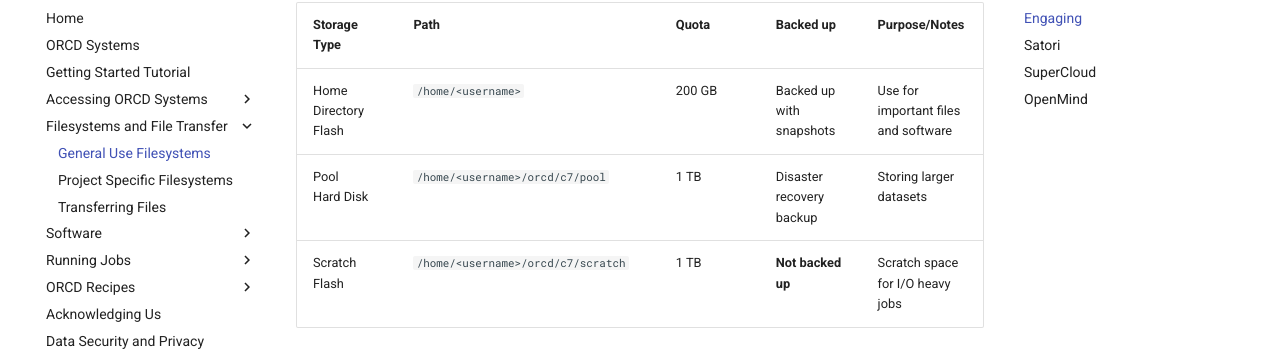
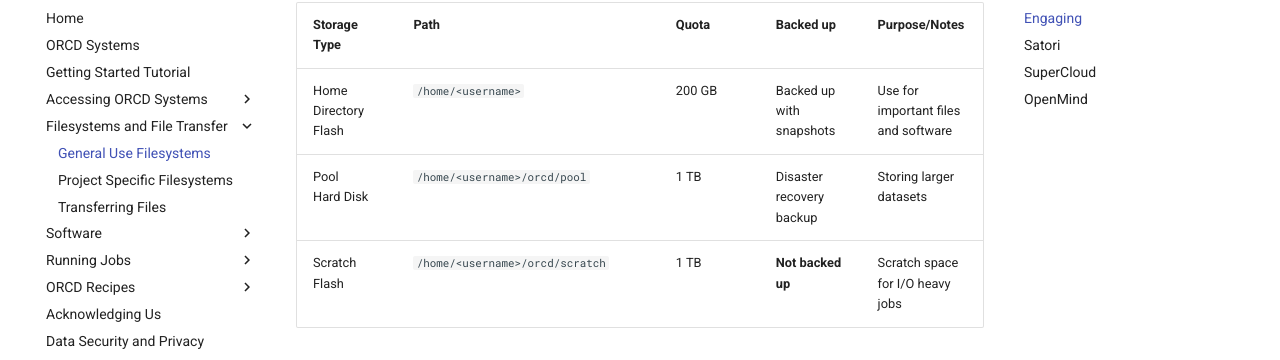
Before and after one commit to mit-orcd/orcd-docs-edit, an MkDocs documentation site: the page built from docs/filesystems-file-transfer/filesystems.md, in a window 1280 px wide and 900 px high, scrolled down 549 px. Shown: the part 90-450 px from the top of the window. Built offline with MkDocs 1.6.1 and Material for MkDocs 9.7.7, drawn with Linux system fonts in a browser that asks for light colours.

```diff
--- a/docs/filesystems-file-transfer/filesystems.md
+++ b/docs/filesystems-file-transfer/filesystems.md
@@ -12,8 +12,8 @@ See the table below for a description of each storage space. If your account was
     | Storage Type      | <div style="width:18em">Path</div> | Quota | Backed up | Purpose/Notes |
     | ----------- | ----------- |----------- |----------- |----------- |
     | Home Directory <br> Flash  | `/home/<username>` | 200 GB | Backed up with snapshots | Use for important files and software |
-    | Pool <br> Hard Disk | `/home/<username>/orcd/c7/pool` | 1 TB | Disaster recovery backup | Storing larger datasets |
-    | Scratch <br> Flash | `/home/<username>/orcd/c7/scratch` | 1 TB | **Not backed up** | Scratch space for I/O heavy jobs |
+    | Pool <br> Hard Disk | `/home/<username>/orcd/pool` | 1 TB | Disaster recovery backup | Storing larger datasets |
+    | Scratch <br> Flash | `/home/<username>/orcd/scratch` | 1 TB | **Not backed up** | Scratch space for I/O heavy jobs |
 
     !!! warning  "Scratch is Not Backed Up"
         Scratch is meant for temporary storage while running compute jobs. It is not meant for long term storage and **is not backed up**. **If you have not logged in for 6 months files in scratch will be deleted**. Any files that you would like to keep long-term should be copied onto another storage location with backup.
```
